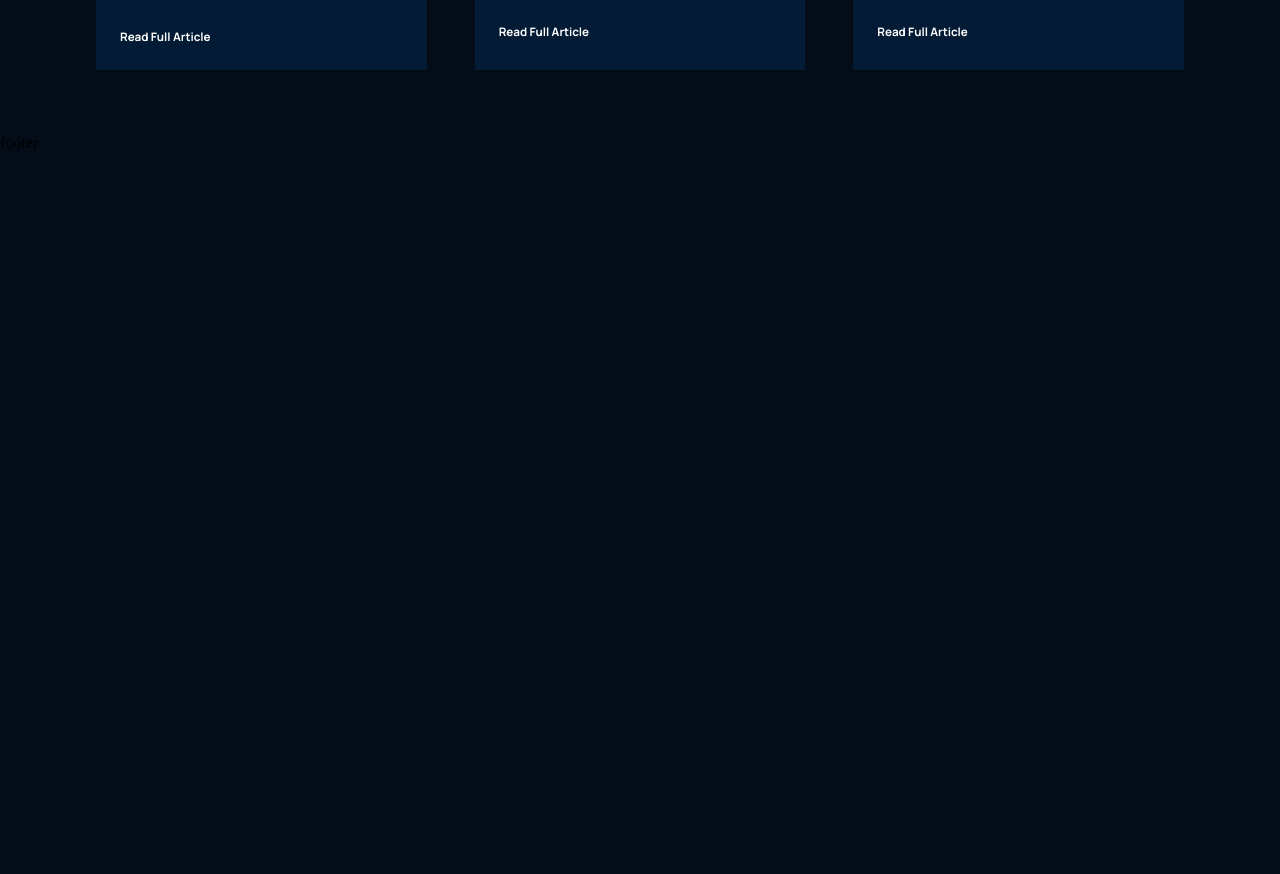
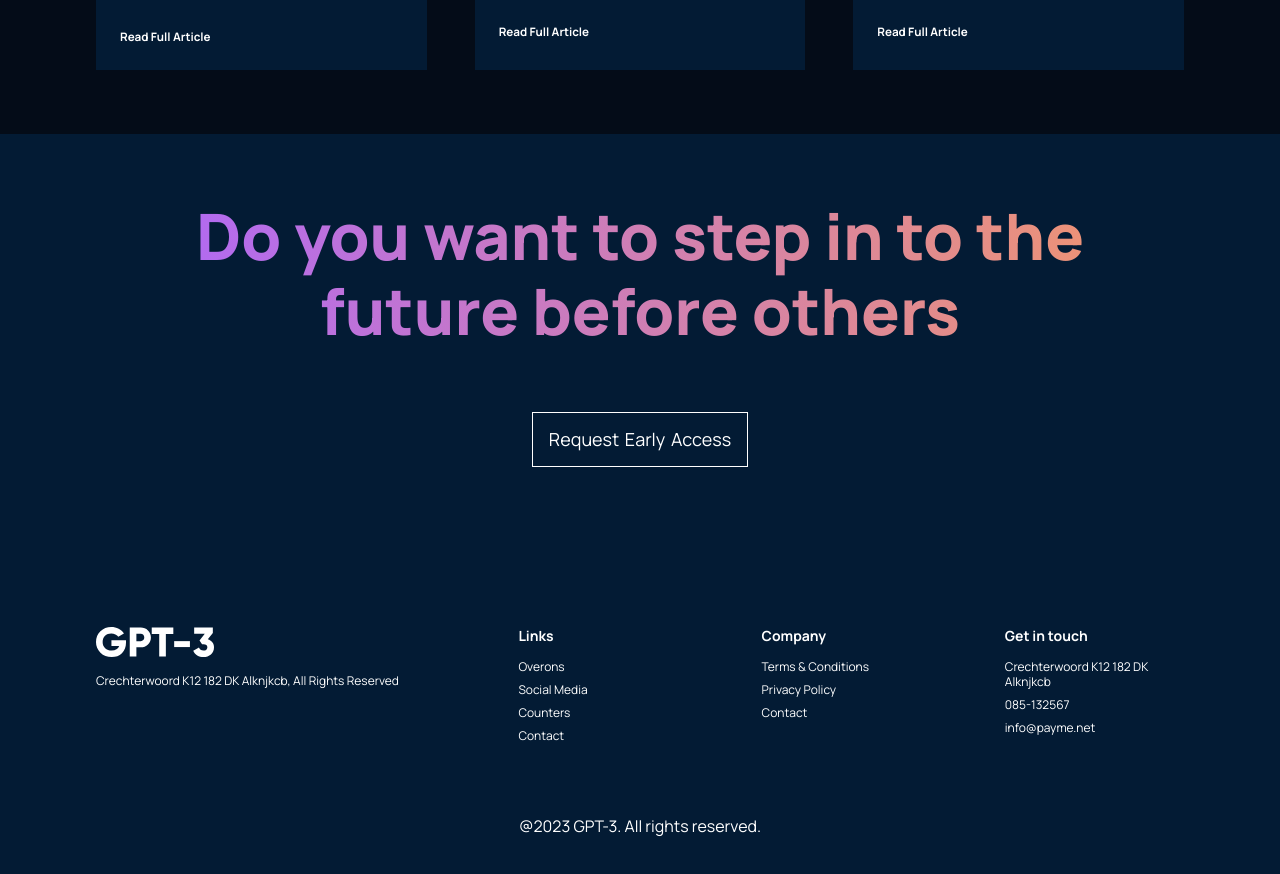
Before and after one commit to iambasilp/GPT3-Modern-react-website, a React (Vite) app: page / in a window 1280 px wide. Shown: the part 4000-4874 px from the top of the page. Before the commit the page ends 4152 px from the top, so only its background shows below. Built offline with nearby package versions, Linux system fonts and the light colour scheme.

Commit message:
Footer section added

```diff
--- a/src/container/footer/Footer.jsx
+++ b/src/container/footer/Footer.jsx
@@ -1,11 +1,47 @@
-import React from 'react'
-import './footer.css'
+import React from "react";
+import "./footer.css";
+import gpt3Logo from "../../assets/logo.svg";
 const Footer = () => {
   return (
-    <div>
-      footer
+    <div className="gpt3__footer section__padding">
+      <div className="gpt3__footer-heading">
+        <h1 className="gradient__text">
+          Do you want to step in to the future before others
+        </h1>
+      </div>
+      <div className="gpt3__footer-btn">
+        <p>Request Early Access</p>
+      </div>
+      <div className="gpt3__footer-links">
+        <div className="gpt3__footer-links_logo">
+          <img src={gpt3Logo} alt="logo image" />
+          <p>Crechterwoord K12 182 DK Alknjkcb, All Rights Reserved</p>
+        </div>
+        <div className="gpt3__footer-links_div">
+          <h4>Links</h4>
+          <p>Overons</p>
+          <p>Social Media</p>
+          <p>Counters</p>
+          <p>Contact</p>
+        </div>
+        <div className="gpt3__footer-links_div">
+          <h4>Company</h4>
+          <p>Terms & Conditions </p>
+          <p>Privacy Policy</p>
+          <p>Contact</p>
+        </div>
+        <div className="gpt3__footer-links_div">
+          <h4>Get in touch</h4>
+          <p>Crechterwoord K12 182 DK Alknjkcb</p>
+          <p>085-132567</p>
+          <p>info@payme.net</p>
+        </div>
+      </div>
+      <div className="gpt3__footer-copyright">
+        <p>@2023 GPT-3. All rights reserved.</p>
+      </div>
     </div>
-  )
-}
+  );
+};
 
-export default Footer
+export default Footer;
--- a/src/container/footer/footer.css
+++ b/src/container/footer/footer.css
@@ -0,0 +1,117 @@
+.gpt3__footer {
+  background: var(--color-footer);
+  color: #fff;
+  display: grid;
+  justify-content: center;
+  align-items: center;
+}
+.gpt3__footer-heading {
+  width: 100%;
+  text-align: center;
+  display: flex;
+  justify-content: center;
+  align-items: center;
+  justify-self: center;
+  margin-bottom: 4rem;
+}
+.gpt3__footer-heading h1 {
+  font-family: var(--font-family);
+  font-weight: 800;
+  font-size: 64px;
+  line-height: 75px;
+  text-align: center;
+}
+.gpt3__footer-btn {
+  font-family: var(--font-family);
+  justify-self: center;
+  padding: 1rem;
+  border: 1px solid #fff;
+  text-align: center;
+  margin-bottom: 10rem;
+  cursor: pointer;
+}
+.gpt3__footer-btn p {
+  font-size: 18px;
+  font-family: var(--font-family);
+  line-height: 21px;
+  color: #fff;
+  word-spacing: 2px;
+}
+
+.gpt3__footer-links {
+  font-family: var(--font-family);
+  display: grid;
+  grid-template-columns: 2fr 1fr 1fr 1fr;
+  column-gap: 4rem;
+}
+.gpt3__footer-links_logo {
+  display: flex;
+  flex-direction: column;
+}
+
+.gpt3__footer-links_logo img {
+  width: 118px;
+  height: 30px;
+
+  margin-bottom: 1rem;
+}
+.gpt3__footer-links_logo p {
+  font-family: var(--font-family);
+  font-size: 12px;
+  line-height: 15px;
+  color: #fff;
+}
+.gpt3__footer-links_div h4 {
+  font-size: 14px;
+  line-height: 17px;
+  font-family: var(--font-family);
+  color: #fff;
+
+  margin-bottom: 0.9rem;
+}
+.gpt3__footer-links_div p {
+  font-size: 12px;
+  line-height: 15px;
+  font-family: var(--font-family);
+  color: #fff;
+
+  margin: 0.5rem 0;
+  cursor: pointer;
+}
+.gpt3__footer-copyright{
+    font-family: var(--font-family);
+    width: 100%;
+    text-align: center;
+    margin-top: 4rem;
+    color: #fff;
+}
+
+@media screen and (max-width:900px) {
+    .gpt3__footer-links{
+        grid-template-columns: repeat(3,1fr);
+        row-gap: 3rem;
+    }
+}
+@media screen and (max-width:850px){
+    .gpt3__footer-heading h1{
+        font-size: 44px;
+        line-height: 50px;
+    }
+    .gpt3__footer-links{
+        display: grid;
+        grid-template-columns: repeat(2,1fr);
+        column-gap: 4rem;
+        row-gap: 2rem;
+    }
+}
+@media screen and (max-width:600px){
+    .gpt3__footer-links{
+        grid-template-columns: 1fr;
+    }
+}
+@media screen and (max-width:550px) {
+    .gpt3__footer-heading h1{
+        font-size: 27px;
+        line-height: 38px;
+    }
+}
```
